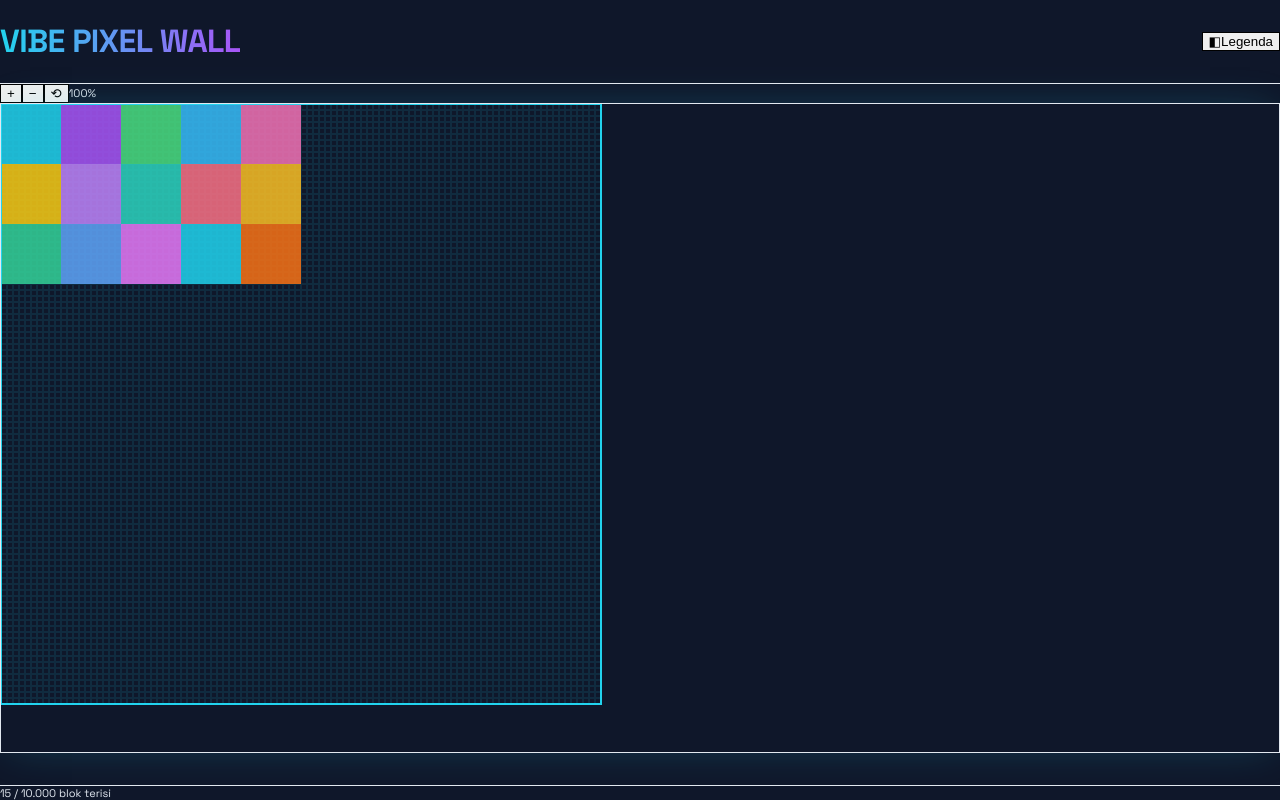
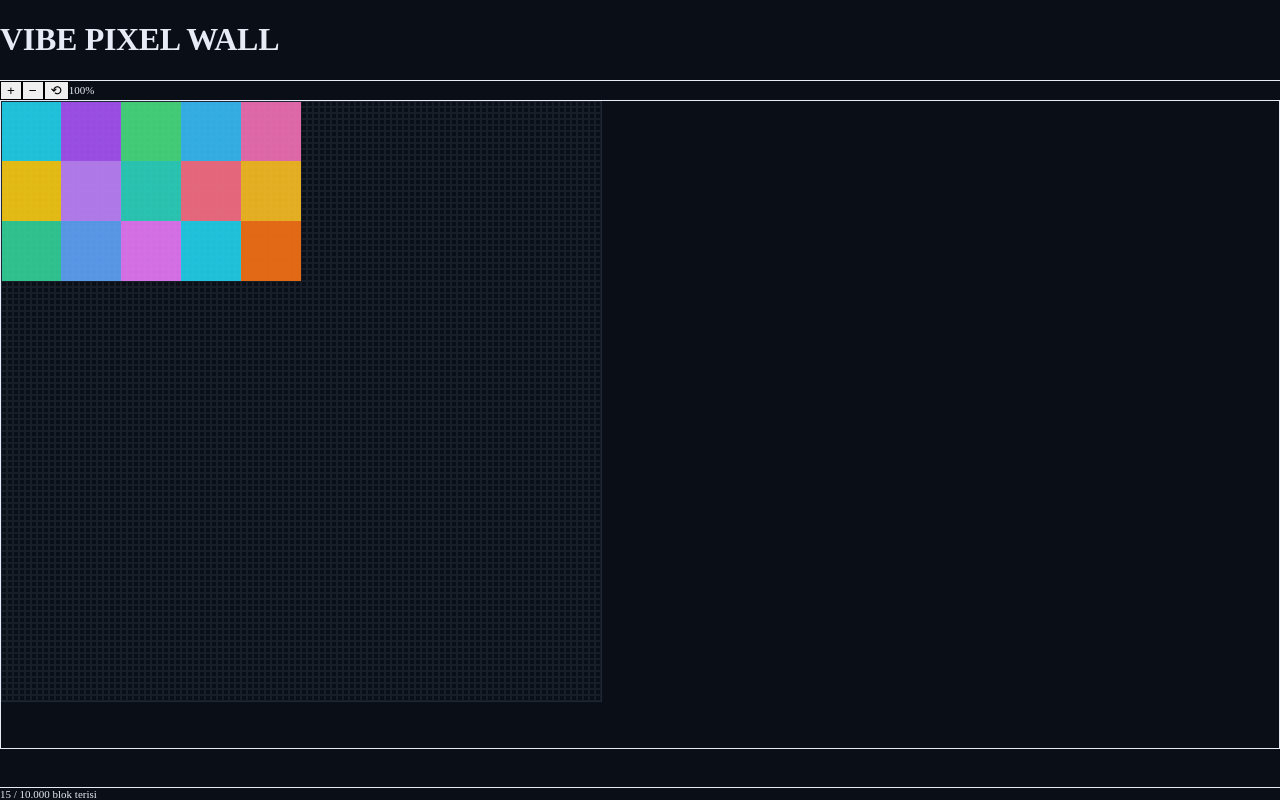
Before and after one commit to Johndurux/Vibe-Pixel, a Next.js app: page / in a window 1280 px wide. Built offline with nearby package versions, Linux system fonts and the light colour scheme.

Commit message:
refactor: rework anti-AI-slop — solid flat theme, single accent, remove gradient/glow/panel/blur, clean toolbar, quiet stat footer

```diff
--- a/app/globals.css
+++ b/app/globals.css
@@ -3,10 +3,11 @@
 @tailwind utilities;
 
 :root {
-  --vibe-dark: #0f172a;
-  --vibe-surface: #1e293b;
-  --vibe-accent: #22d3ee;
-  --vibe-secondary: #a855f7;
+  --ink: #0a0e17;
+  --panel: #121826;
+  --hairline: #1f2737;
+  --accent: #4cc9f0;
+  --dim: #8a93a6;
 }
 
 html,
@@ -16,32 +17,33 @@ body {
 }
 
 body {
-  background-color: var(--vibe-dark);
-  color: #e2e8f0;
-  font-family: 'Space Grotesk', 'Inter', system-ui, -apple-system, sans-serif;
+  background-color: var(--ink);
+  color: #e6ebf5;
+  font-family: var(--font-inter), system-ui, -apple-system, sans-serif;
+  font-feature-settings: "tnum";
 }
 
-/* Teks judul punchy */
+/* Judul: solid, punchy, bukan gradien */
 .font-display {
-  font-family: 'Space Grotesk', 'Inter', system-ui, sans-serif;
+  font-family: var(--font-space-grotesk), sans-serif;
   font-weight: 700;
-  letter-spacing: -0.02em;
+  letter-spacing: -0.01em;
 }
 
-/* Scrollbar neon */
+/* Scrollbar tipis, netral (bukan neon) */
 ::-webkit-scrollbar {
   width: 10px;
   height: 10px;
 }
 ::-webkit-scrollbar-track {
-  background: var(--vibe-dark);
+  background: var(--ink);
 }
 ::-webkit-scrollbar-thumb {
-  background: rgba(34, 211, 238, 0.3);
-  border-radius: 8px;
+  background: var(--hairline);
+  border-radius: 4px;
 }
 ::-webkit-scrollbar-thumb:hover {
-  background: rgba(34, 211, 238, 0.55);
+  background: #2a3448;
 }
 
 /* safe-area: jangan tertutup status bar HP */
@@ -51,3 +53,9 @@ body {
 .vibe-safe-bottom {
   padding-bottom: env(safe-area-inset-bottom, 0px);
 }
+
+/* focus keyboard: ring aksen tipis, satu-satunya tempat aksen disorot */
+:where(button, a, [tabindex]):focus-visible {
+  outline: 2px solid var(--accent);
+  outline-offset: 2px;
+}
--- a/app/layout.tsx
+++ b/app/layout.tsx
@@ -1,29 +1,30 @@
 import type { Metadata, Viewport } from 'next';
-import { Space_Grotesk } from 'next/font/google';
+import { Space_Grotesk, Inter, JetBrains_Mono } from 'next/font/google';
 import './globals.css';
 
-const spaceGrotesk = Space_Grotesk({
-  subsets: ['latin'],
-  weight: ['400', '500', '700'],
-  display: 'swap',
-});
+const spaceGrotesk = Space_Grotesk({ subsets: ['latin'], weight: ['500', '700'], display: 'swap' });
+const inter = Inter({ subsets: ['latin'], weight: ['400', '500', '600'], display: 'swap' });
+const jetbrainsMono = JetBrains_Mono({ subsets: ['latin'], weight: ['400', '600'], display: 'swap' });
 
 export const metadata: Metadata = {
   title: 'Vibe Pixel Wall',
-  description: 'Papan pixel kolektif 10.000 sel dengan nuansa neon & vaporwave',
+  description: 'Papan pixel 100x100 untuk karyamu: klaim sel, catat, dan tampilkan.',
 };
 
 export const viewport: Viewport = {
   width: 'device-width',
   initialScale: 1,
-  maximumScale: 1,
-  userScalable: false,
 };
 
 export default function RootLayout({ children }: { children: React.ReactNode }) {
   return (
     <html lang="id" className="dark">
-      <body className={`${spaceGrotesk.className} antialiased`}>{children}</body>
+      <body
+        className={`${spaceGrotesk.className} ${inter.className} ${jetbrainsMono.className} antialiased`}
+        style={{ fontFamily: `var(--font-space-grotesk), var(--font-inter), system-ui, sans-serif` }}
+      >
+        {children}
+      </body>
     </html>
   );
 }
--- a/app/page.tsx
+++ b/app/page.tsx
@@ -1,76 +1,32 @@
 'use client';
 
-import { useState } from 'react';
 import PixelWallCanvas from '@/components/PixelWallCanvas';
 import { DUMMY_BLOCKS, FILLED_CELLS, TOTAL_CELLS } from '@/lib/blocks';
 
 export default function Home() {
-  const [legendOpen, setLegendOpen] = useState(false);
-
-  const kindColors = [
-    { k: 'neon', c: '#22d3ee', label: 'Neon' },
-    { k: 'vapor', c: '#a855f7', label: 'Vapor' },
-    { k: 'terminal', c: '#4ade80', label: 'Terminal' },
-    { k: 'synth', c: '#c084fc', label: 'Synth' },
-    { k: 'cyber', c: '#facc15', label: 'Cyber' },
-  ];
-
   return (
-    <main className="flex min-h-[100dvh] flex-col bg-vibe-dark text-slate-200">
-      {/* Header */}
-      <header className="vibe-safe-top z-30 border-b border-vibe-accent/20 bg-vibe-surface/50 backdrop-blur">
-        <div className="mx-auto flex max-w-6xl items-center justify-between gap-3 px-4 py-3 sm:px-6">
-          <div>
-            <h1 className="font-display text-2xl font-extrabold tracking-tight text-transparent sm:text-3xl"
-              style={{ backgroundImage: 'linear-gradient(90deg,#22d3ee,#a855f7)', WebkitBackgroundClip: 'text', backgroundClip: 'text' }}>
-              VIBE&nbsp;PIXEL&nbsp;WALL
-            </h1>
-            <p className="mt-0.5 hidden text-[11px] text-slate-400 sm:block">
-              Papan pixel kolektif — klaim, catat, dan tampilkan karyamu
-            </p>
-          </div>
-          <button
-            onClick={() => setLegendOpen((v) => !v)}
-            className="flex items-center gap-2 rounded-lg border border-vibe-accent/30 bg-vibe-accent/10 px-3 py-2 font-mono text-xs font-bold text-vibe-accent transition hover:bg-vibe-accent hover:text-vibe-dark active:scale-95"
-          >
-            <span>◧</span> {legendOpen ? 'Tutup' : 'Legenda'}
-          </button>
+    <main className="flex min-h-[100dvh] flex-col bg-ink text-slate-200">
+      <header className="vibe-safe-top z-30 border-b border-hairline bg-ink">
+        <div className="mx-auto flex max-w-6xl items-center justify-between px-4 py-3 sm:px-6">
+          <h1 className="truncate font-display text-lg text-white sm:text-2xl">
+            VIBE <span className="text-accent">PIXEL WALL</span>
+          </h1>
         </div>
       </header>
 
-      {/* Legenda (opsional, di atas canvas) */}
-      {legendOpen && (
-        <div className="z-20 border-b border-vibe-secondary/20 bg-vibe-surface/30">
-          <div className="mx-auto flex max-w-6xl flex-wrap items-center gap-3 px-4 py-3 sm:px-6">
-            {kindColors.map((kk) => (
-              <span key={kk.k} className="flex items-center gap-2 rounded-md border bg-vibe-dark/60 px-2.5 py-1 font-mono text-[11px]"
-                style={{ borderColor: kk.c, color: kk.c }}>
-                <span className="h-2.5 w-2.5 rounded-sm" style={{ background: kk.c }} />
-                {kk.label}
-              </span>
-            ))}
-            <span className="ml-auto text-[11px] text-slate-500">
-              {DUMMY_BLOCKS.length} block · 100×100
-            </span>
-          </div>
-        </div>
-      )}
-
-      {/* Canvas utama — fill sisa ruang, mobile-safe */}
-      <section className="relative mx-auto flex w-full max-w-6xl flex-1 flex-col px-3 py-3 sm:px-6">
+      <section className="mx-auto flex w-full max-w-6xl flex-1 flex-col px-3 py-3 sm:px-6">
         <div className="relative min-h-[48dvh] flex-1 sm:min-h-[62dvh]">
           <PixelWallCanvas />
         </div>
       </section>
 
-      {/* Footer — statistik user, bukan metadata debug */}
-      <footer className="vibe-safe-bottom z-10 border-t border-vibe-accent/10 bg-vibe-surface/30">
+      <footer className="vibe-safe-bottom z-10 border-t border-hairline bg-ink/30">
         <div className="mx-auto flex max-w-6xl items-center justify-between px-4 py-2.5 font-mono text-[11px] sm:px-6">
-          <span className="text-slate-400">
-            <span className="text-vibe-accent">{DUMMY_BLOCKS.length}</span> /{' '}
+          <span className="text-dim">
+            <span className="text-accent">{DUMMY_BLOCKS.length}</span> /{' '}
             {TOTAL_CELLS.toLocaleString('id-ID')} blok terisi
           </span>
-          <span className="hidden text-slate-500 sm:inline">
+          <span className="hidden text-dim/70 sm:inline">
             {FILLED_CELLS.toLocaleString('id-ID')} sel aktif dari {TOTAL_CELLS.toLocaleString('id-ID')}
           </span>
         </div>
--- a/components/PixelWallCanvas.tsx
+++ b/components/PixelWallCanvas.tsx
@@ -25,11 +25,8 @@ function buildTile(size: number): HTMLCanvasElement {
   tctx.fillStyle = CANVAS_BG;
   tctx.fillRect(0, 0, size, size);
   tctx.strokeStyle = CANVAS_GRID;
-  tctx.lineWidth = Math.max(1, size / 16);
+  tctx.lineWidth = 1;
   tctx.strokeRect(0.5, 0.5, size - 1, size - 1);
-  const pad = Math.max(1, size / 12);
-  tctx.fillStyle = CANVAS_BG;
-  tctx.fillRect(pad, pad, size - pad * 2, size - pad * 2);
   return tile;
 }
 
@@ -90,7 +87,7 @@ export default function PixelWallCanvas() {
       const h = (b.rows[1] - b.rows[0] + 1) * cellPx;
       const isHot = hover?.id === b.id || selected?.id === b.id;
       ctx.fillStyle = b.color;
-      ctx.globalAlpha = isHot ? 1 : 0.85;
+      ctx.globalAlpha = isHot ? 1 : 0.9;
       ctx.fillRect(x, y, w, h);
       ctx.globalAlpha = 1;
       if (isHot) {
@@ -98,18 +95,18 @@ export default function PixelWallCanvas() {
         ctx.lineWidth = Math.max(1.5, cellPx / 5);
         ctx.strokeRect(x + 1, y + 1, w - 2, h - 2);
       }
-      // Tampilkan nama hanya saat sel cukup besar (zoom dekat) agar tidak berantakan
+      // Label nama hanya saat sel cukup besar (zoom dekat), agar tidak berantakan
       const screenCell = cellPx * view.scale;
-      if (screenCell > 22) {
-        ctx.fillStyle = '#0f172a';
-        ctx.font = `700 ${Math.max(10, cellPx * 0.7)}px 'Space Grotesk', sans-serif`;
-        ctx.fillText(b.name, x + cellPx * 0.6, y + cellPx * 0.9);
+      if (screenCell > 26) {
+        ctx.fillStyle = CANVAS_BG;
+        ctx.font = `700 ${Math.max(10, cellPx * 0.7)}px var(--font-space-grotesk), sans-serif`;
+        ctx.fillText(b.name, x + cellPx * 0.55, y + cellPx * 0.85);
       }
     }
 
     ctx.strokeStyle = CANVAS_BORDER;
-    ctx.lineWidth = 2;
-    ctx.strokeRect(0, 0, fullW, fullW);
+    ctx.lineWidth = 1;
+    ctx.strokeRect(0.5, 0.5, fullW, fullW);
   }, [view, baseCell, hover, selected]);
 
   const pickBlock = (clientX: number, clientY: number, target: Element): DummyBlock | null => {
@@ -138,23 +135,23 @@ export default function PixelWallCanvas() {
   const onReset = () => setView({ scale: 1, offsetX: 0, offsetY: 0 });
 
   return (
-    <div className="relative flex h-full w-full flex-col gap-2">
-      {/* Toolbar zoom */}
+    <div className="flex h-full w-full flex-col gap-2">
+      {/* Toolbar: control menempel di atas canvas, satu baris */}
       <div className="flex items-center justify-between gap-2">
-        <div className="flex items-center gap-1.5">
-          <ToolBtn onClick={() => onZoom(1)} label="Zoom +">+</ToolBtn>
-          <ToolBtn onClick={() => onZoom(-1)} label="Zoom -">−</ToolBtn>
-          <ToolBtn onClick={onReset} label="Reset view">⟲</ToolBtn>
-          <span className="ml-2 rounded-md bg-vibe-surface/60 px-2 py-1 font-mono text-[11px] text-vibe-accent/80">
+        <div className="flex items-center gap-1">
+          <ToolBtn onClick={() => onZoom(1)} label="Perbesar">+</ToolBtn>
+          <ToolBtn onClick={() => onZoom(-1)} label="Perkecil">−</ToolBtn>
+          <ToolBtn onClick={onReset} label="Reset tampilan">⟲</ToolBtn>
+          <span className="ml-2 font-mono text-[11px] text-dim">
             {Math.round(view.scale * 100)}%
           </span>
         </div>
         {hover && (
           <div
-            className="max-w-[60%] truncate rounded-md border px-3 py-1.5 font-mono text-xs"
-            style={{ borderColor: hover.color, color: hover.color, background: '#0f172a99' }}
+            className="max-w-[55%] truncate rounded-sm border border-hairline bg-panel px-2.5 py-1 font-mono text-[11px]"
+            style={{ color: hover.color }}
           >
-            {hover.name} · @{hover.author} · {hover.rows[0]}:{hover.rows[1]}×{hover.cols[0]}-{hover.cols[1]}
+            {hover.name} · @{hover.author}
           </div>
         )}
       </div>
@@ -162,7 +159,8 @@ export default function PixelWallCanvas() {
       {/* Canvas area */}
       <div
         ref={wrapRef}
-        className="relative flex-1 overflow-hidden rounded-xl border border-vibe-accent/20 bg-vibe-dark shadow-[0_0_40px_-10px_#22d3ee44]"
+        className="relative flex-1 overflow-hidden rounded-sm border border-hairline"
+        style={{ background: CANVAS_BG }}
         onMouseMove={(e) => setHover(pickBlock(e.clientX, e.clientY, e.currentTarget))}
         onMouseLeave={() => setHover(null)}
         onClick={(e) => {
@@ -173,30 +171,31 @@ export default function PixelWallCanvas() {
         <canvas ref={canvasRef} className="h-full w-full cursor-crosshair" />
       </div>
 
+      {/* Detail blok yang dipilih: hanya muncul saat ada, warna mengikuti blok */}
       {selected && (
         <div
-          className="absolute bottom-3 left-3 z-20 flex items-center gap-3 rounded-lg border bg-vibe-surface/90 px-4 py-3 backdrop-blur"
+          className="flex items-center gap-3 rounded-sm border bg-panel px-3 py-2"
           style={{ borderColor: selected.color }}
         >
-          <span className="h-3 w-3 rounded-full" style={{ background: selected.color }} />
-          <div className="leading-tight">
-            <div className="font-mono text-sm font-bold" style={{ color: selected.color }}>
+          <span className="h-3 w-3 shrink-0 rounded-sm" style={{ background: selected.color }} />
+          <div className="min-w-0 leading-tight">
+            <div className="truncate font-mono text-xs font-semibold" style={{ color: selected.color }}>
               {selected.name}
             </div>
-            <div className="text-[11px] text-slate-400">by {selected.author}</div>
+            <div className="truncate text-[11px] text-dim">by {selected.author}</div>
           </div>
           <a
             href={selected.url}
             target="_blank"
             rel="noopener noreferrer"
-            className="rounded-md px-3 py-1.5 text-xs font-bold transition hover:brightness-125"
-            style={{ background: selected.color, color: '#0f172a' }}
+            className="ml-auto shrink-0 rounded-sm px-2.5 py-1 text-[11px] font-semibold"
+            style={{ background: selected.color, color: CANVAS_BG }}
           >
-            Open ↗
+            Buka
           </a>
           <button
             onClick={() => setSelected(null)}
-            className="text-slate-400 hover:text-white"
+            className="shrink-0 text-dim hover:text-white"
             aria-label="Tutup detail"
           >
             ✕
@@ -220,7 +219,7 @@ function ToolBtn({
     <button
       onClick={onClick}
       aria-label={label}
-      className="flex h-8 w-8 items-center justify-center rounded-md border border-vibe-accent/30 bg-vibe-surface/70 font-mono text-base font-bold text-vibe-accent transition hover:bg-vibe-accent hover:text-vibe-dark active:scale-95"
+      className="flex h-7 w-7 items-center justify-center rounded-sm border border-hairline bg-panel font-mono text-sm text-dim transition hover:border-accent hover:text-accent active:scale-95"
     >
       {children}
     </button>
--- a/lib/blocks.ts
+++ b/lib/blocks.ts
@@ -32,9 +32,9 @@ export const DUMMY_BLOCKS: DummyBlock[] = [
   { id: 'b15', name: 'Vapor Cloud', kind: 'vapor', color: '#f97316', rows: [20, 29], cols: [40, 49], author: 'cloud', url: 'https://example.com/b15' },
 ];
 
-export const CANVAS_BG = '#0f172a';
-export const CANVAS_GRID = 'rgba(34, 211, 238, 0.10)';
-export const CANVAS_BORDER = '#22d3ee';
+export const CANVAS_BG = '#0a0e17';
+export const CANVAS_GRID = 'rgba(148, 163, 184, 0.10)';
+export const CANVAS_BORDER = '#1f2737';
 
 // Statistik untuk UI user
 export const TOTAL_CELLS = GRID_SIZE * GRID_SIZE; // 10.000
--- a/tailwind.config.js
+++ b/tailwind.config.js
@@ -7,12 +7,22 @@ export default {
   theme: {
     extend: {
       colors: {
-        vibe: {
-          dark: "#0f172a",
-          surface: "#1e293b",
-          accent: "#22d3ee",
-          secondary: "#a855f7",
-        },
+        // Basa gelap solid, bukan violet. Aksen tunggal (cyan) dipakai hemat.
+        ink: "#0A0E17",
+        panel: "#121826",
+        hairline: "#1F2737",
+        accent: "#4CC9F0", // satu aksen, untuk state fokus dan satu tombol primer
+        dim: "#8A93A6",
+      },
+      fontFamily: {
+        display: ["var(--font-space-grotesk)", "sans-serif"],
+        ui: ["var(--font-inter)", "sans-serif"],
+        mono: ["var(--font-jetbrains-mono)", "monospace"],
+      },
+      borderRadius: {
+        none: "0px",
+        tiny: "2px",
+        sm: "4px",
       },
     },
   },
```
Also changed, not shown: vpw_shot_new.mjs (added, +23 -0 lines).
